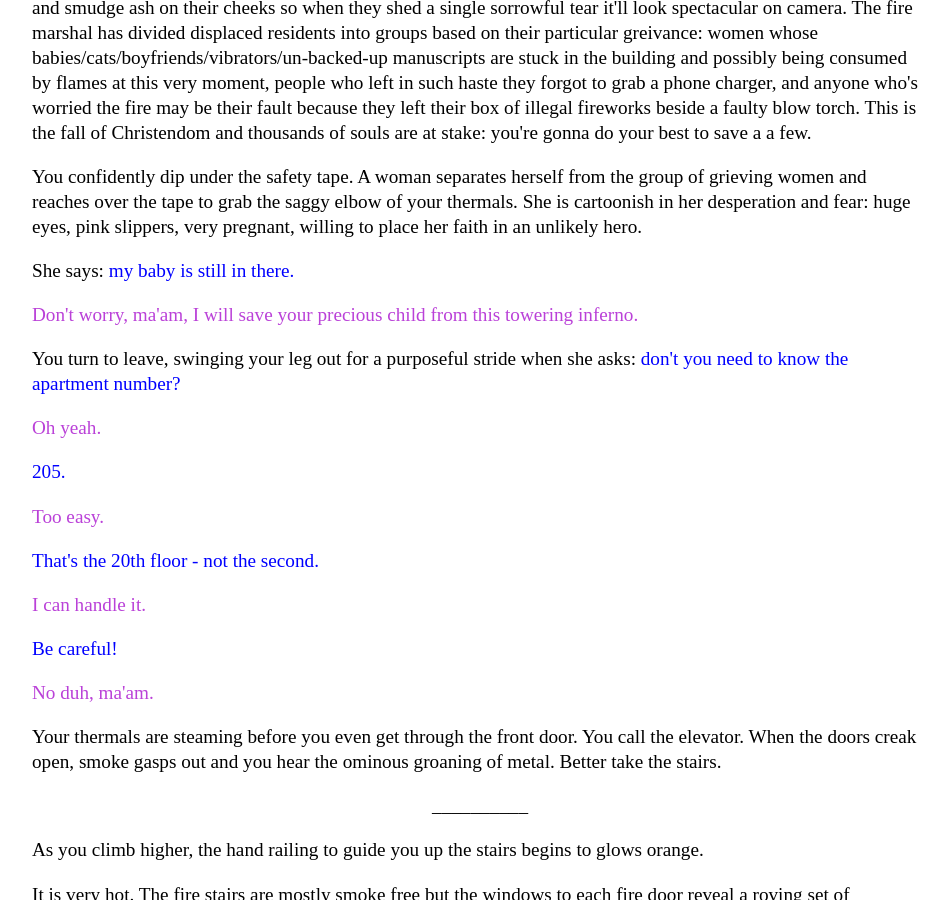
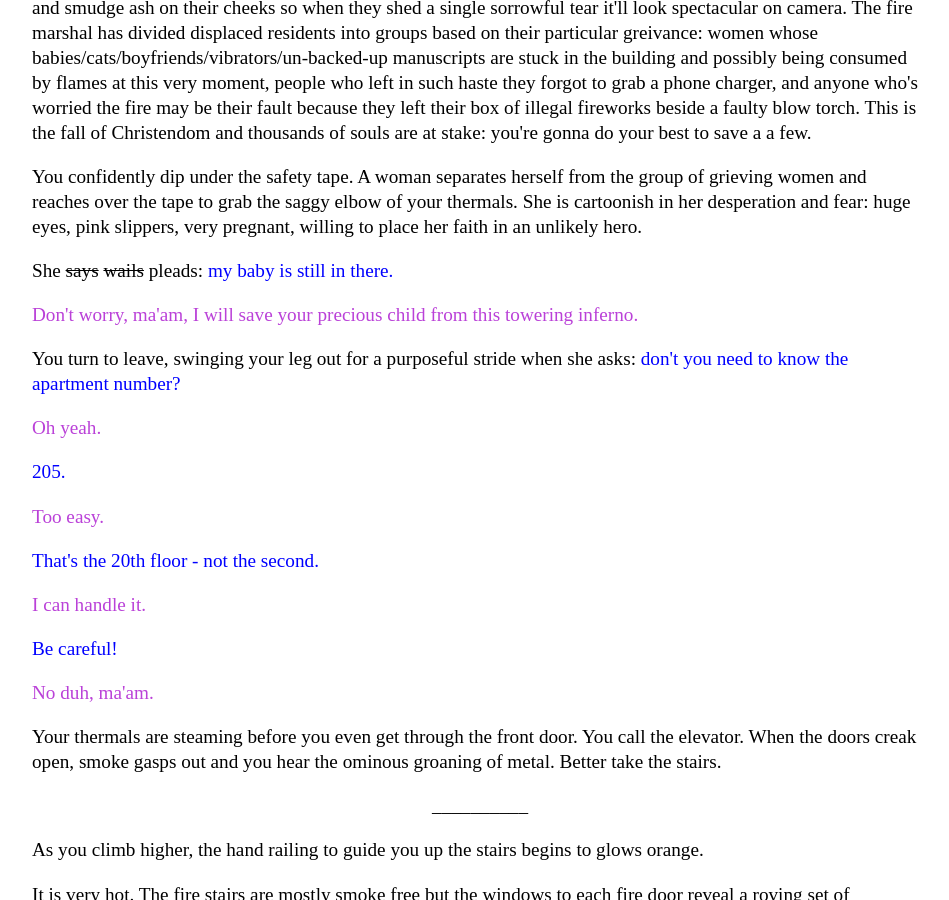
Before and after one commit to Pinelife/pinelife.github.io, a Jekyll site: the page built from Hellhole/Room9.html, in a window 1280 px wide and 900 px high, scrolled down 961 px. Shown: the whole window, without its empty margins (160-1109 px from the left). Built offline with Jekyll 4.4.1, drawn with Linux system fonts in a browser that asks for light colours.

Commit message:
Update Room9.html

```diff
--- a/Hellhole/Room9.html
+++ b/Hellhole/Room9.html
@@ -51,7 +51,7 @@ __________
     willing to place her faith in an unlikely hero.
 </p>
     <p>
-      She says: <span style="color:blue;">my baby is still in there.</span>
+      She <strike>says</strike> <strike>wails</strike> pleads: <span style="color:blue;">my baby is still in there.</span>
 </p>
 <p class="lauria">
       Don't worry, ma'am, I will save your precious child from this towering inferno.
```
